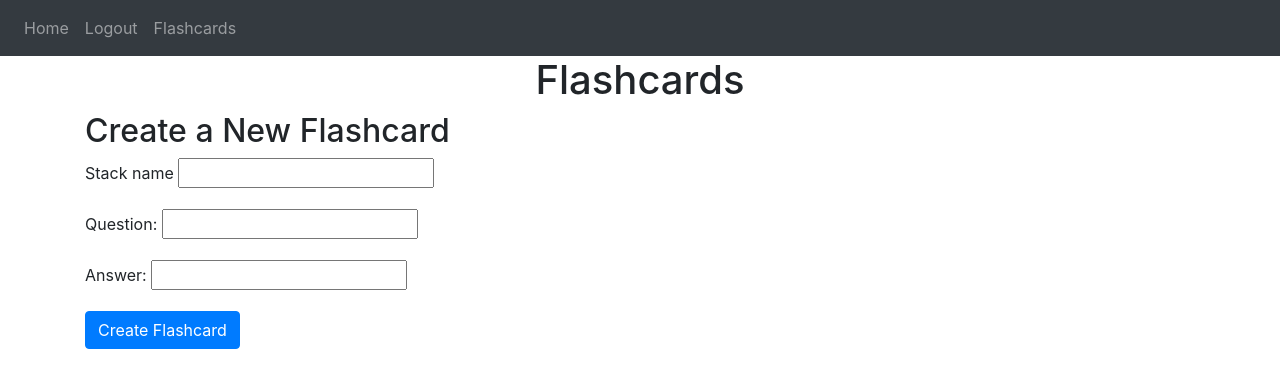
After one commit to Marcoluik/SOP-Flashcards, a Flask app: page /createflashcards in a window 1280 px wide. The commit adds this page. Shown: the top 388 px of the page. Run offline with Flask 3, Linux system fonts and the light colour scheme; a user stored in the database is signed in; some libraries are stand-ins or nearby versions.

Commit message:
flashcards virker med relationship til deres stacks, man kan også create flashcards og på en simpel måde se dem.

```diff
--- a/website/templates/base.html
+++ b/website/templates/base.html
@@ -32,6 +32,9 @@
           {% if user.is_authenticated %}
           <a class="nav-item nav-link" id="home" href="/">Home</a>
           <a class="nav-item nav-link" id="logout" href="/logout">Logout</a>
+          <a class="nav-item nav-link" id="flashcards" href="/flashcards"
+            >Flashcards</a
+          >
           {% else %}
           <a class="nav-item nav-link" id="signup" href="/sign-up">Sign Up</a>
           <a class="nav-item nav-link" id="login" href="/login">Login</a>
--- /dev/null
+++ b/website/templates/createflashcards.html
@@ -0,0 +1,36 @@
+{% extends "base.html" %} {% block title %}Create Flashcards{% endblock %} {%
+block content %}
+<h1 align="center">Flashcards</h1>
+<div class="flashcard-creation-form">
+  <h2>Create a New Flashcard</h2>
+  <form action="/createflashcards" method="post">
+    <div class="form-group">
+      <label for="stack_name">Stack name</label>
+      <input type="text" id="stack_name" name="stack_name" required />
+    </div>
+    <div class="form-group">
+      <label for="question">Question:</label>
+      <input type="text" id="question" name="question" required />
+    </div>
+    <div class="form-group">
+      <label for="answer">Answer:</label>
+      <input type="text" id="answer" name="answer" required />
+    </div>
+    <button type="submit" class="btn btn-primary">Create Flashcard</button>
+  </form>
+</div>
+
+{% endblock %} {% block scripts %}
+<script>
+  document.querySelectorAll(".flashcard-item").forEach((item) => {
+    item.addEventListener("click", function () {
+      alert(
+        "Question: " +
+          this.getAttribute("data-question") +
+          "\nAnswer: " +
+          this.getAttribute("data-answer")
+      );
+    });
+  });
+</script>
+{% endblock %}
--- a/website/views.py
+++ b/website/views.py
@@ -1,6 +1,6 @@
 from flask import Blueprint, render_template, request, flash, jsonify
 from flask_login import  login_required, current_user
-from .models import Note
+from .models import Note, Flashcard, FlashcardStack
 from . import db
 import json
 
@@ -33,3 +33,34 @@ def delete_note():
             flash("Note has been deleted", category="success")
 
     return jsonify({})
+
+@views.route("/flashcards", methods=["GET", "POST"])
+@login_required
+def flashcards():
+    return render_template("flashcards.html", user=current_user)
+
+@views.route("/createflashcards", methods=["GET", "POST"])
+@login_required
+def createflashcards():
+    if request.method == "POST":
+        stack_name = request.form.get("stack_name")
+        question = request.form.get("question")
+        answer = request.form.get("answer")
+
+        stack = FlashcardStack.query.filter_by(title=stack_name, user_id=current_user.id).first()
+
+        if not stack:
+            new_stack = FlashcardStack(title=stack_name, user_id=current_user.id)
+            db.session.add(new_stack)
+            db.session.commit()
+            flash("New flashcard stack created", category="success")
+            stack = new_stack
+
+        new_flashcard = Flashcard(question=question, answer=answer, stack_id=stack.id)
+        db.session.add(new_flashcard)
+        db.session.commit()
+        flash("New flashcard has been added", category="success")
+
+
+
+    return render_template("createflashcards.html", user=current_user)
```
Also changed, not shown: website/models.py (+14 -0 lines), website/templates/flashcards.html (added, +65 -0 lines), instance/database.db.
